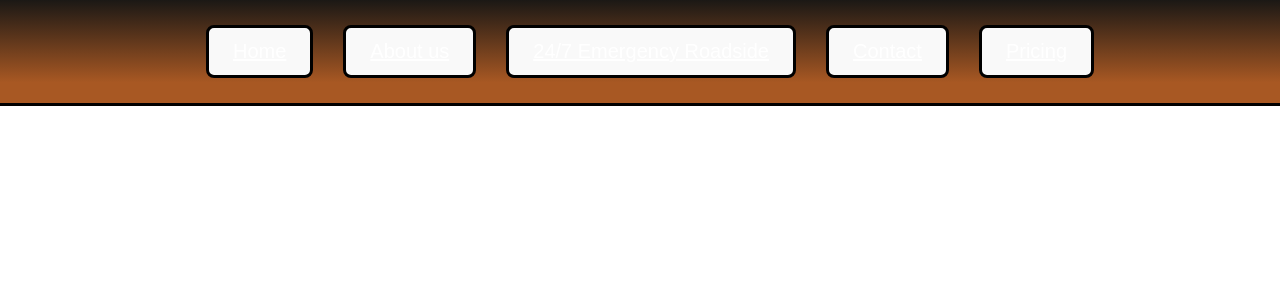
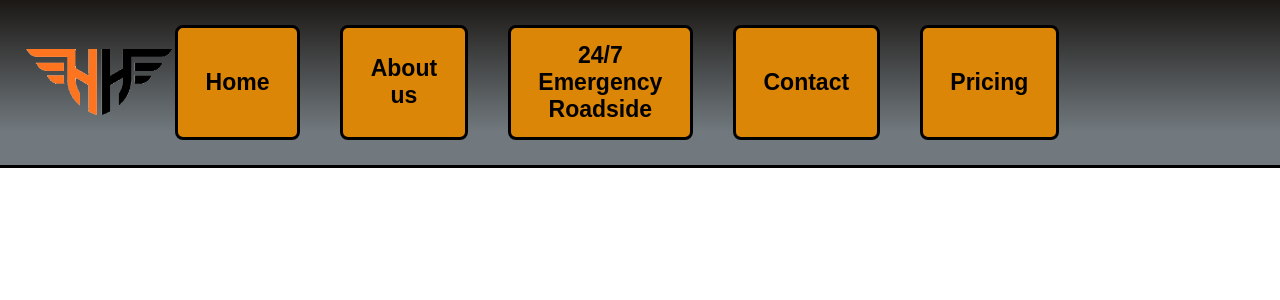
Before and after one commit to KennerHayth/roadside-assistance-web, a React (Vite) app: page / in a window 1280 px wide. Shown: the top 300 px of the page. Built offline with nearby package versions, Linux system fonts and the light colour scheme.

Commit message:
added image to the banner and changed the button layout

```diff
--- a/src/components/Banner.tsx
+++ b/src/components/Banner.tsx
@@ -1,6 +1,5 @@
 
 import Button from "./Button"
-
 
 export default function Banner(){
     return(
@@ -10,21 +9,25 @@ export default function Banner(){
         left: "0",
         width: "100%",
         zIndex: 1000,
-        backgroundImage: "linear-gradient(to bottom, #1b1815, #a85823 80%)",
+        backgroundImage: "linear-gradient(to bottom, #1b1815, #71797E 80%)",
         borderBottom: "solid",
         borderBottomColor: "black",
         padding: "25px",
         paddingRight: "30px",
         fontFamily: "'Bebas Neue', sans-serif",
-        textAlign: "center",
+        justifyContent: "space-between",
+        alignItems:"center",
+        display:"flex",
+
     }}>
-
-    <Button label="Home" onClick={()=>{}} variant="primary"/>
-    <Button label="About us" onClick={()=>{}} variant="primary"/>
-    <Button label="24/7 Emergency Roadside" onClick={()=>{}} variant="primary"/>
-    <Button label="Contact" onClick={()=>{}} variant="primary"/>
-    <Button label="Pricing" onClick={()=>{}} variant="primary"/>
-
+    <img src="/LOGO_transparent.PNG" alt= "Highway Heros Logo" style={{width: "150px", height:"auto"}}/>
+        <div style={{display:"flex", gap:"10px", paddingRight:"425px"}}>
+        <Button label="Home" onClick={()=>{}} variant="primary"/>
+        <Button label="About us" onClick={()=>{}} variant="primary"/>
+        <Button label="24/7 Emergency Roadside" onClick={()=>{}} variant="primary"/>
+        <Button label="Contact" onClick={()=>{}} variant="primary"/>
+        <Button label="Pricing" onClick={()=>{}} variant="primary"/>
+        </div>
 
     </div>
     )}
--- a/src/components/Button.tsx
+++ b/src/components/Button.tsx
@@ -7,7 +7,7 @@ type ButtonProps = {
 }
 
 const styles: Record<ButtonVariant, React.CSSProperties> = {
-    primary: {fontSize: "20px", color: "white", border: "solid", borderColor: "black"},
+    primary: {fontSize: "23px", color: "black", border: "solid", borderColor: "black"},
     secondary: {fontSize: "10px", color: "white", border: "none"}
 }
 
@@ -15,6 +15,6 @@ export default function Button ({label, onClick, variant="primary"}: ButtonProps
     return (
         <button
             onClick={onClick}
-            style= {{...styles[variant], backgroundColor: "none",textDecoration: "underline", marginRight:"30px"}} > {label}</button>
+            style= {{...styles[variant],fontWeight:"bold", background: "#db8606", marginRight:"30px",}} > {label}</button>
     )
 }
```
Also changed, not shown: public/LOGO_transparent.PNG (added).
